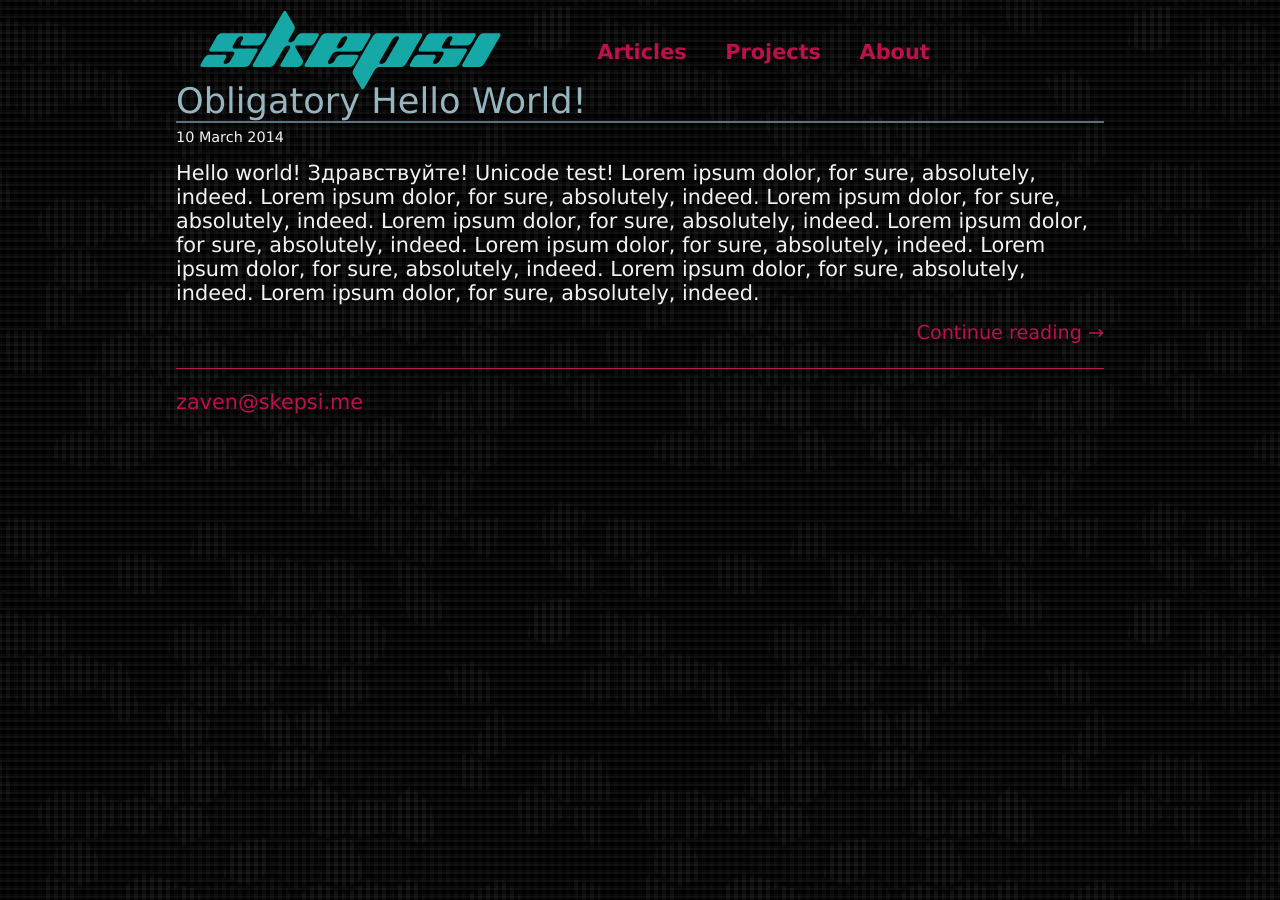
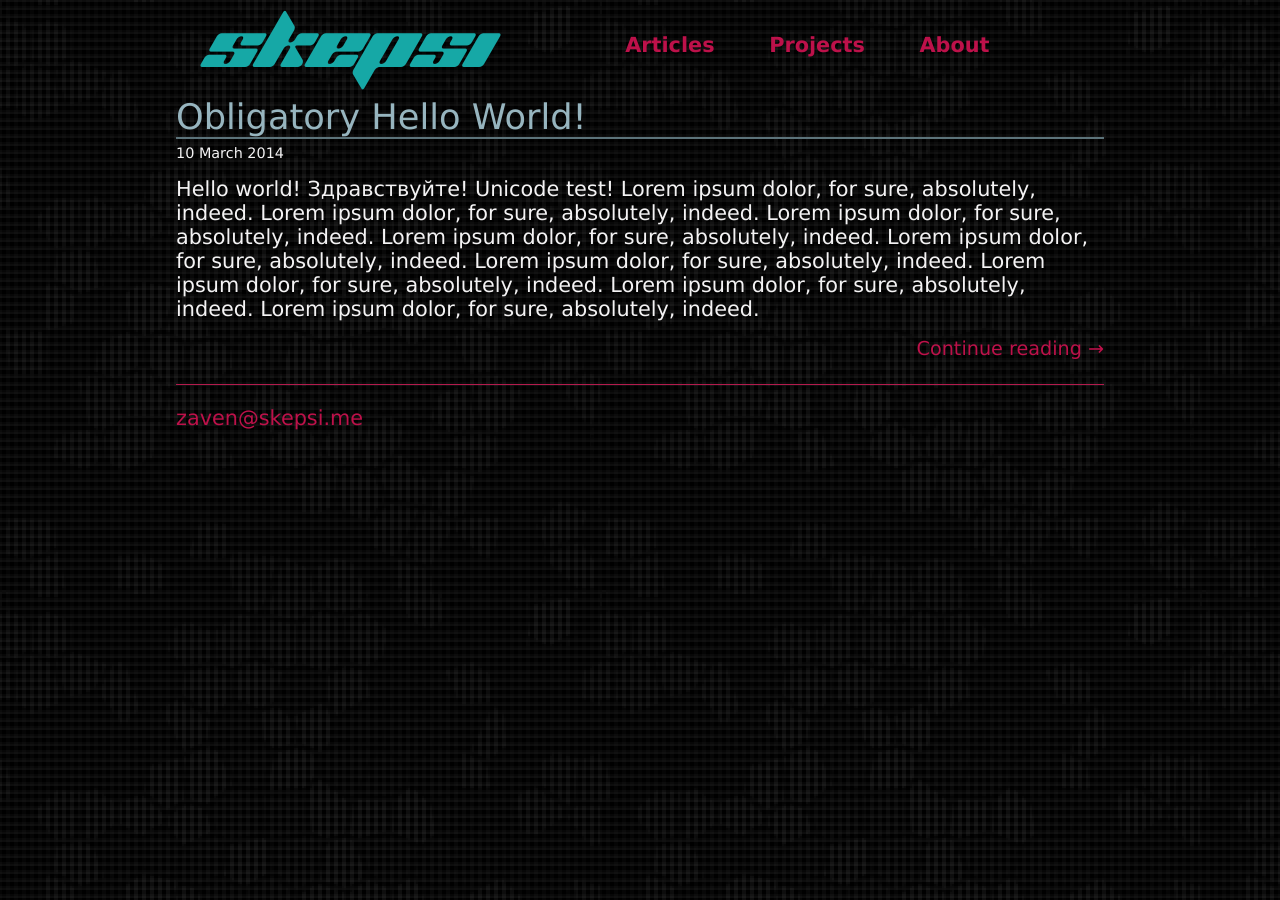
Before and after one commit to voithos/voithos.github.io, a Jekyll site: the page built from index.html, in a window 1280 px wide. Built offline with Jekyll 4.4.1, drawn with Linux system fonts in a browser that asks for light colours.

Commit message:
Switch to using flexbox in nav

```diff
--- a/assets/css/main.css
+++ b/assets/css/main.css
@@ -284,8 +284,11 @@
     .site {
       width: 100%; } }
 
+header {
+  display: flex;
+  flex-flow: row nowrap; }
   header .title {
-  display: inline;
+    flex: initial;
     font-family: "Planet Kosmos", Helvetica, Arial, sans-serif;
     font-size: 4rem; }
     header .title a {
@@ -296,16 +299,17 @@
         text-shadow: 0 0 10px #16a8a6;
         text-decoration: none; }
   header nav {
-  display: inline;
-  margin-left: 4rem;
-  text-align: right;
+    flex: auto;
+    display: flex;
+    align-items: center;
+    justify-content: center;
     position: relative;
-  top: -0.5rem; }
+    top: -0.7rem; }
     header nav ul {
       display: inline; }
       header nav ul li {
         display: inline;
-      margin: 1rem; }
+        margin: 1.5rem; }
     header nav a {
       font-weight: bold; }
 
```
Also changed, not shown: assets/scss/main.scss (+11 -6 lines). Lines whose indentation alone changed are shown as unchanged.
